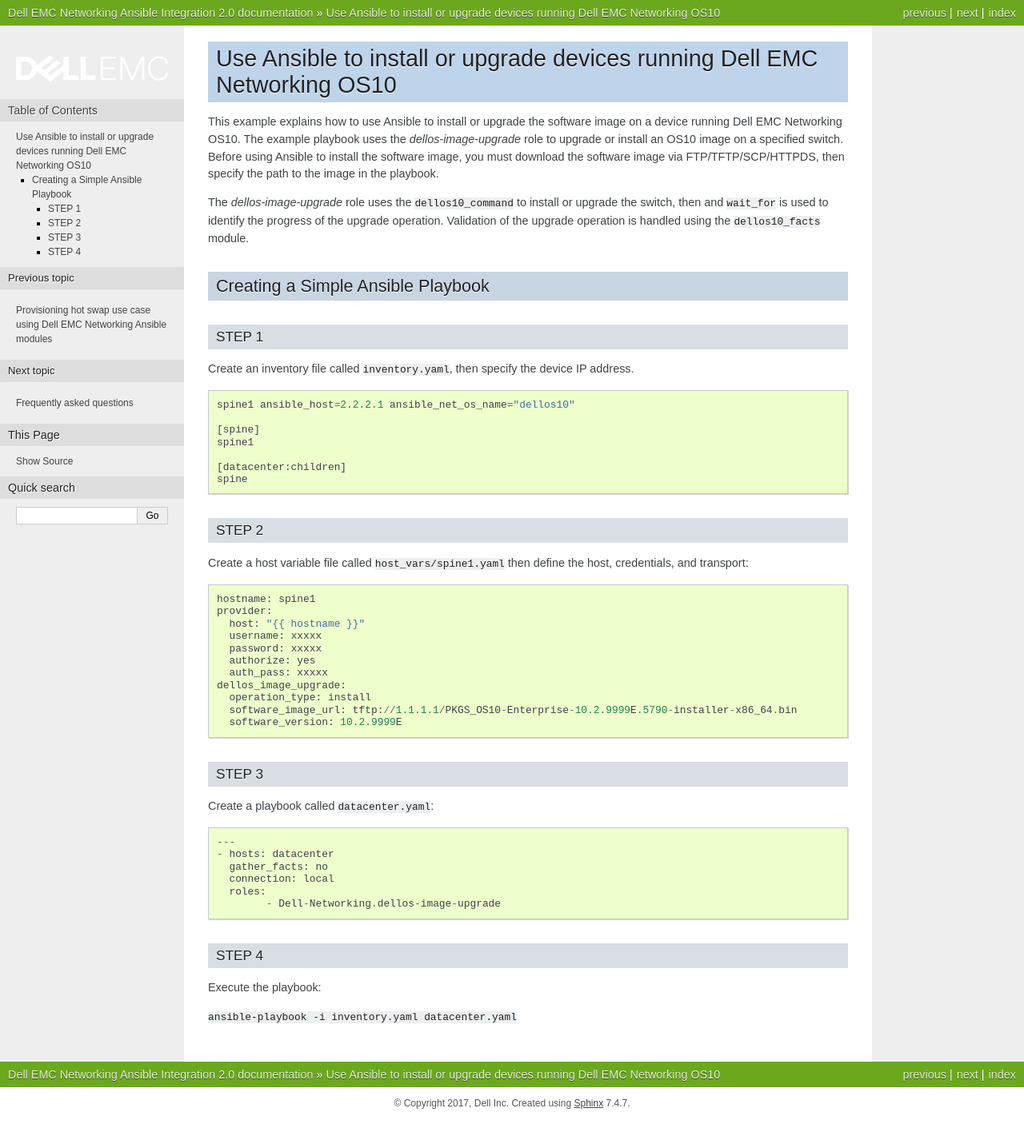
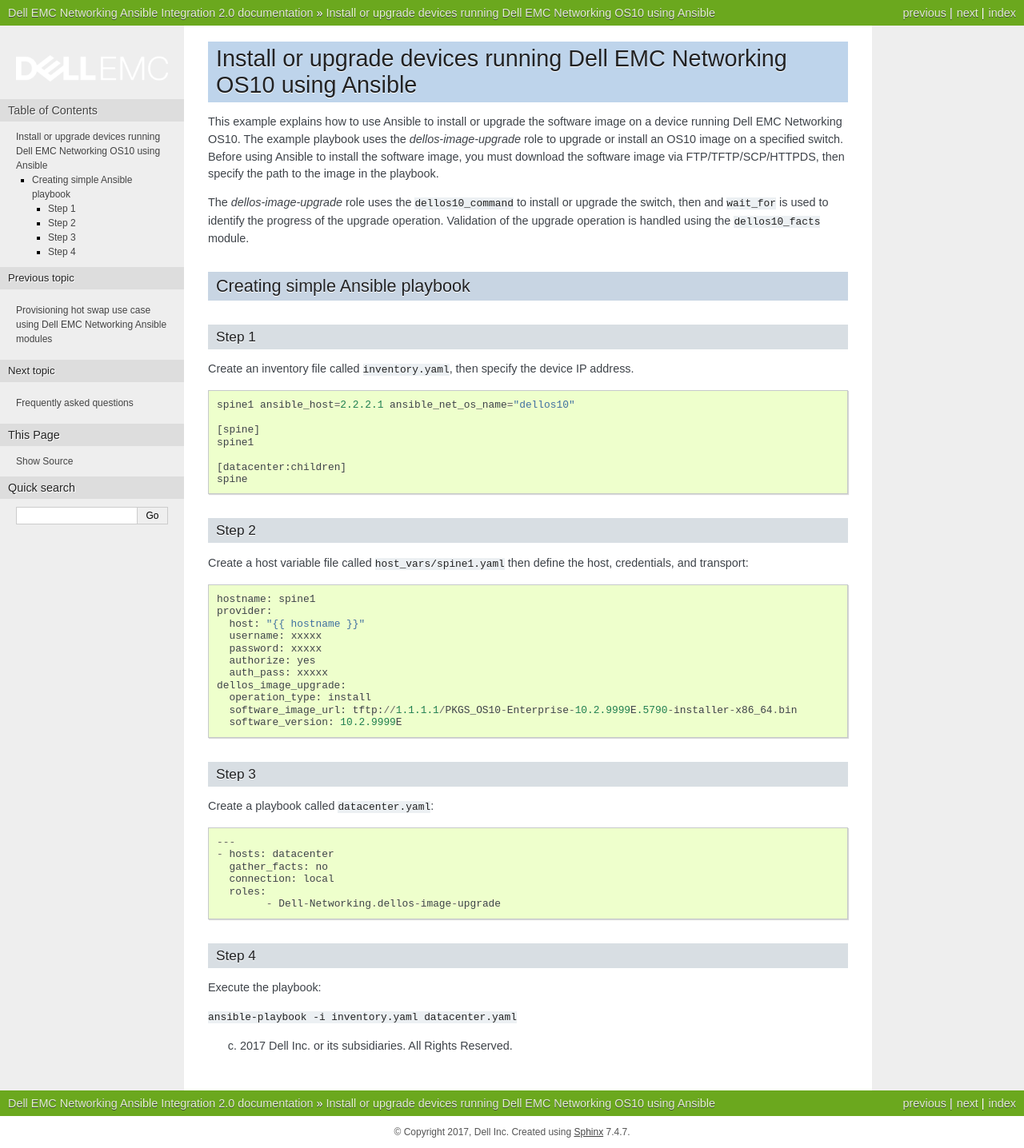
Before and after one commit to Dell-Networking/ansible-dellos-docs, a Sphinx documentation site: the page built from source/image_upgrade_example.rst, in a window 1280 px wide. Shown: the whole page at 80% size. Built offline with Sphinx 7.4.7, drawn with Linux system fonts in a browser that asks for light colours; before the commit the page ends 1400 px from its top, so only the background shows below that.

Commit message:
Update image_upgrade_example.rst
Added copyright

```diff
--- a/source/image_upgrade_example.rst
+++ b/source/image_upgrade_example.rst
@@ -1,18 +1,16 @@
 ==========================================================================
-Use Ansible to install or upgrade devices running Dell EMC Networking OS10
+Install or upgrade devices running Dell EMC Networking OS10 using Ansible
 ==========================================================================
 
 This example explains how to use Ansible to install or upgrade the software image on a device running Dell EMC Networking OS10. The example playbook uses the *dellos-image-upgrade* role to upgrade or install an OS10 image on a specified switch. Before using Ansible to install the software image, you must download the software image via FTP/TFTP/SCP/HTTPDS, then specify the path to the image in the playbook.
 
 The *dellos-image-upgrade* role uses the ``dellos10_command`` to install or upgrade the switch, then and ``wait_for`` is used to identify the progress of the upgrade operation. Validation of the upgrade operation is handled using the ``dellos10_facts`` module.
 
+Creating simple Ansible playbook
+--------------------------------
 
-
-Creating a Simple Ansible Playbook
-----------------------------------
-
-STEP 1
-~~~~~~~
+Step 1
+~~~~~~
 
 Create an inventory file called ``inventory.yaml``, then specify the device IP address.
 
@@ -27,10 +25,8 @@
 	[datacenter:children]
 	spine
 
-
-
-STEP 2
-~~~~~~~
+Step 2
+~~~~~~
 
 Create a host variable file called ``host_vars/spine1.yaml`` then define the host, credentials, and transport:
 
@@ -48,9 +44,9 @@
       software_image_url: tftp://1.1.1.1/PKGS_OS10-Enterprise-10.2.9999E.5790-installer-x86_64.bin
       software_version: 10.2.9999E
 
+Step 3
+~~~~~~
 
-STEP 3
-~~~~~~~
 Create a playbook called ``datacenter.yaml``:
 
 ::
@@ -62,10 +58,11 @@
 	  roles:
 		- Dell-Networking.dellos-image-upgrade
 
-
-STEP 4
+Step 4
 ~~~~~~
 
 Execute the playbook:
 
 ``ansible-playbook -i inventory.yaml datacenter.yaml``
+
+(c) 2017 Dell Inc. or its subsidiaries. All Rights Reserved.
```
